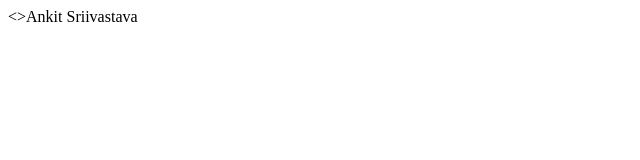
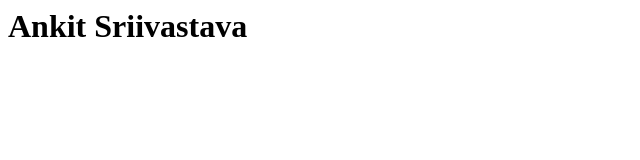
Before and after one commit to Ankit7347/protfolio, a plain HTML site: page index.html in a window 1280 px wide. Shown: the whole page, without its empty margins (0-640 px from the left). Drawn offline with Linux system fonts and the light colour scheme.

Commit message:
Update index.html

```diff
--- a/index.html
+++ b/index.html
@@ -1 +1 @@
-<>Ankit Sriivastava</>
+<h1>Ankit Sriivastava</h1>
```
